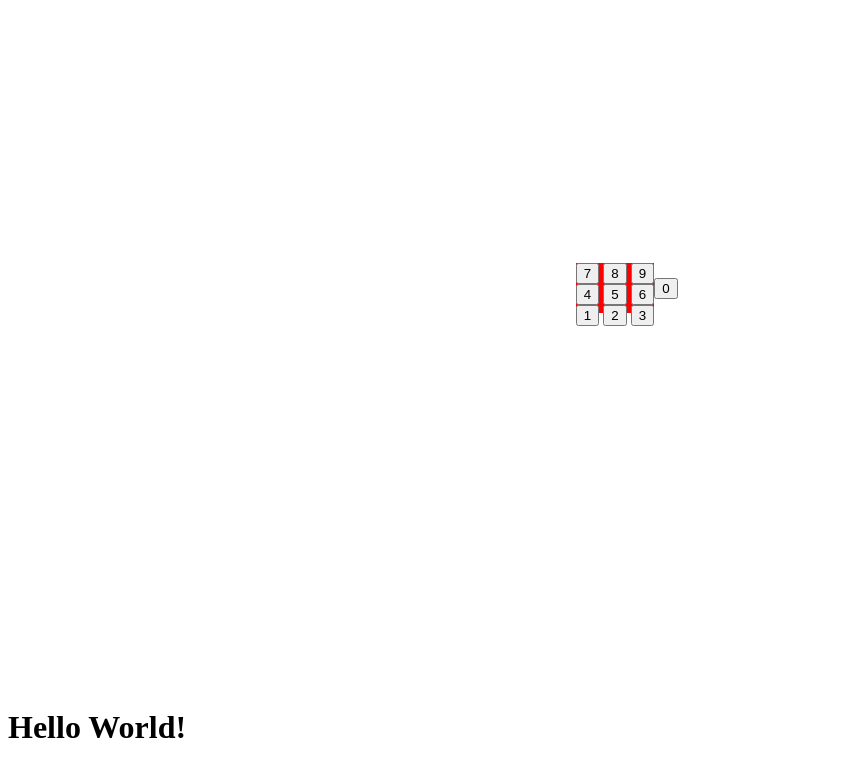
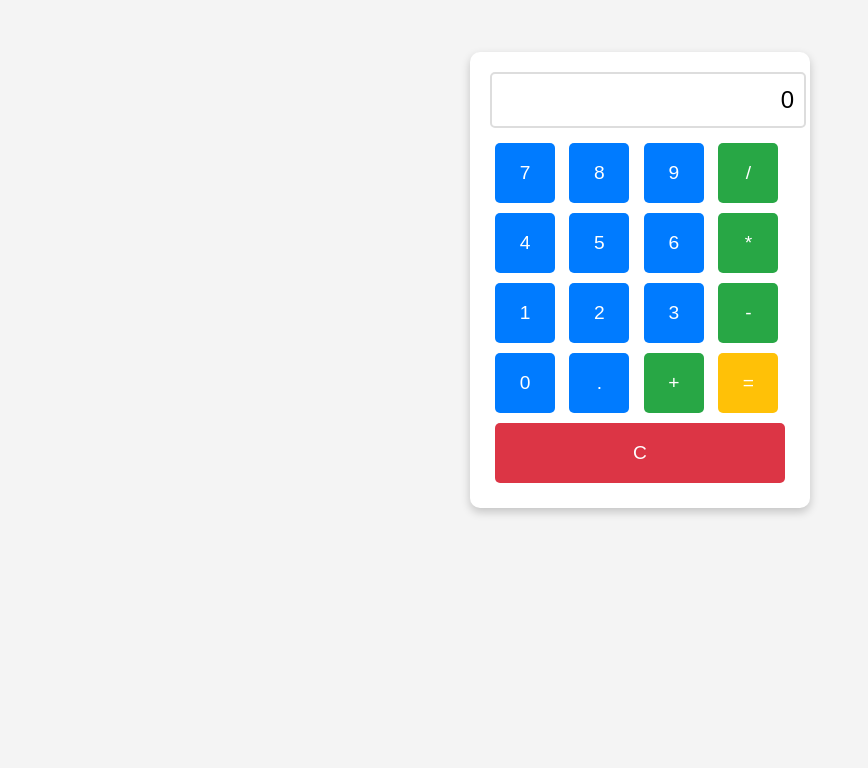
Before and after one commit to 22DP1RMiga/Kalkulators_RM_AV, a plain HTML site: page index.html in a window 1280 px wide. Shown: the part 120-888 px from the top of the page, without its empty margins (0-868 px from the left). After the commit the page ends 800 px from the top, so only its background shows below. Drawn offline with Linux system fonts and the light colour scheme.

Commit message:
kalulatora pamats ir donzo

```diff
--- a/index.html
+++ b/index.html
@@ -3,38 +3,44 @@
 <head>
     <meta charset="UTF-8">
     <meta name="viewport" content="width=device-width, initial-scale=1.0">
-    <title>Kalkulators</title>
+    <title>Calculator</title>
     <link rel="stylesheet" href="style.css">
 </head>
 <body>
-    <!-- Pogas, sākot no 0 līdz 9 -->
     <div class="centeredCalc">
+        <div class="display">
+            <input type="text" id="output" readonly>
+        </div>
         <div class="nineNUMS">
             <div>
                 <button>7</button>
                 <button>8</button>
                 <button>9</button>
+                <button class="operator">/</button>
             </div>
-
             <div>
                 <button>4</button>
                 <button>5</button>
                 <button>6</button>
+                <button class="operator">*</button>
             </div>
-
             <div>
                 <button>1</button>
                 <button>2</button>
                 <button>3</button>
+                <button class="operator">-</button>
             </div>
         </div>
-
         <div class="zero">
             <button>0</button>
+            <button>.</button>
+            <button class="operator">+</button>
+            <button class="equals">=</button>
+        </div>
+        <div class="clear">
+            <button id="clear">C</button>
         </div>
     </div>
-
-    <h1 id="output"></h1>
     <script src="script.js"></script>
 </body>
 </html>
--- a/script.js
+++ b/script.js
@@ -1,3 +1,44 @@
-const outputElement = document.getElementById("output");
+const output = document.getElementById("output");
+let currentInput = "";
+let previousInput = "";
+let operator = "";
 
-outputElement.innerHTML = "Hello World!";
+function updateDisplay() {
+    output.value = currentInput || "0";
+}
+
+document.querySelectorAll("button").forEach((button) => {
+    button.addEventListener("click", () => {
+        const value = button.textContent;
+
+        if (!isNaN(value) || value === ".") {
+            // Numbers and decimal
+            if (value === "." && currentInput.includes(".")) return;
+            currentInput += value;
+        } else if (value === "C") {
+            // Clear
+            currentInput = "";
+            previousInput = "";
+            operator = "";
+        } else if (value === "=") {
+            // Calculate
+            if (currentInput && previousInput && operator) {
+                currentInput = eval(`${previousInput} ${operator} ${currentInput}`);
+                previousInput = "";
+                operator = "";
+            }
+        } else {
+            // Operators
+            if (currentInput) {
+                previousInput = currentInput;
+                currentInput = "";
+                operator = value;
+            }
+        }
+
+        updateDisplay();
+    });
+});
+
+// Initialize display
+updateDisplay();
--- a/style.css
+++ b/style.css
@@ -1,15 +1,70 @@
-.zero {
-    width: 50px;
-}
-
-.nineNUMS {
-    height: 50px;
-    background-color: red;
-}
-
-.centeredCalc {
+body {
+    font-family: Arial, sans-serif;
     display: flex;
     justify-content: center;
     align-items: center;
     height: 100vh;
+    margin: 0;
+    background-color: #f4f4f4;
 }
+
+.centeredCalc {
+    background: #fff;
+    border-radius: 10px;
+    box-shadow: 0px 4px 10px rgba(0, 0, 0, 0.2);
+    padding: 20px;
+    width: 300px;
+}
+
+.display input {
+    width: 100%;
+    height: 50px;
+    text-align: right;
+    margin-bottom: 10px;
+    font-size: 1.5em;
+    border: 2px solid #ddd;
+    border-radius: 5px;
+    padding-right: 10px;
+}
+
+button {
+    width: 60px;
+    height: 60px;
+    margin: 5px;
+    font-size: 1.2em;
+    border: none;
+    border-radius: 5px;
+    background-color: #007bff;
+    color: white;
+    cursor: pointer;
+    transition: background 0.3s;
+}
+
+button:hover {
+    background-color: #0056b3;
+}
+
+.operator {
+    background-color: #28a745;
+}
+
+.operator:hover {
+    background-color: #1e7e34;
+}
+
+.equals {
+    background-color: #ffc107;
+}
+
+.equals:hover {
+    background-color: #e0a800;
+}
+
+#clear {
+    background-color: #dc3545;
+    width: calc(100% - 10px);
+}
+
+#clear:hover {
+    background-color: #bd2130;
+}
```
